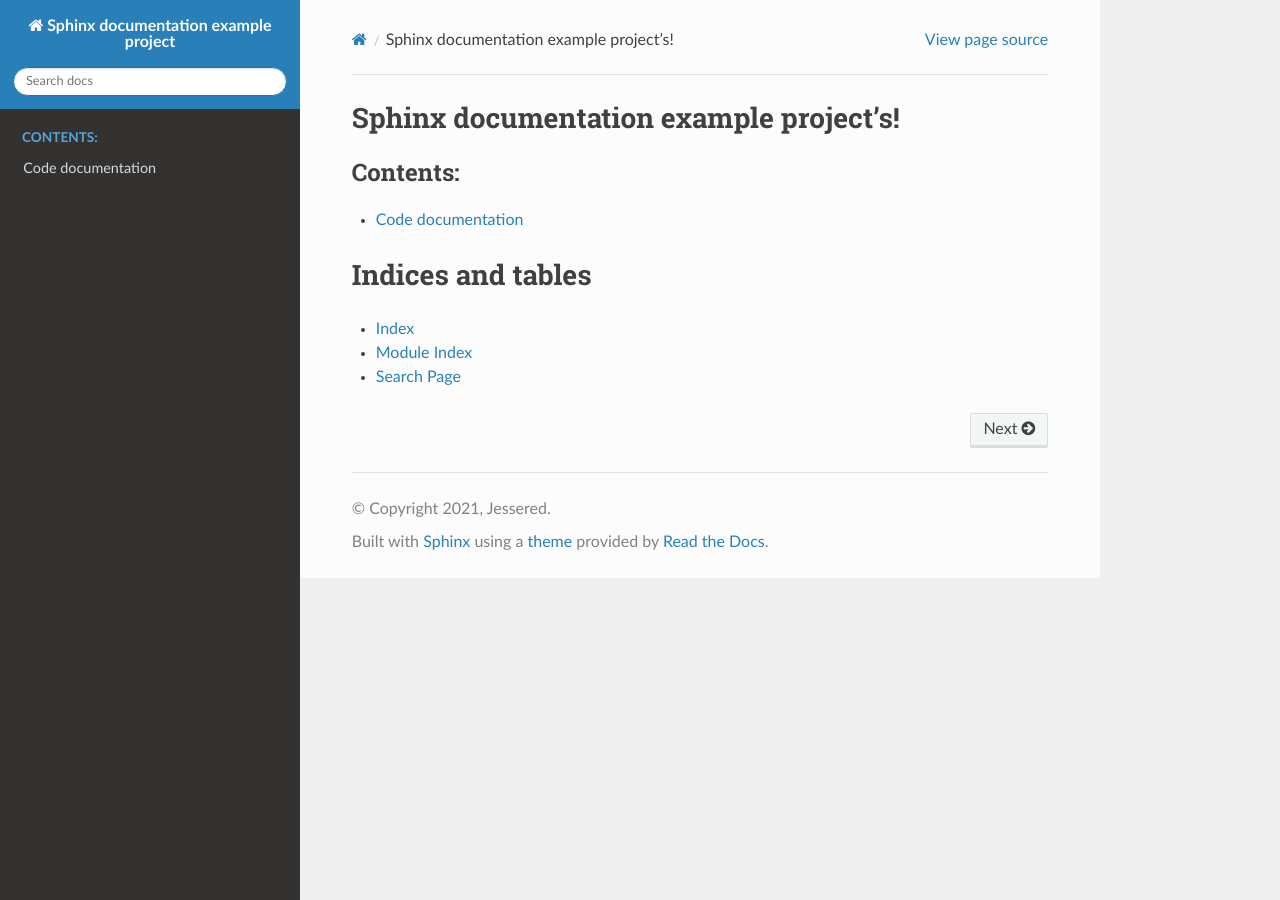
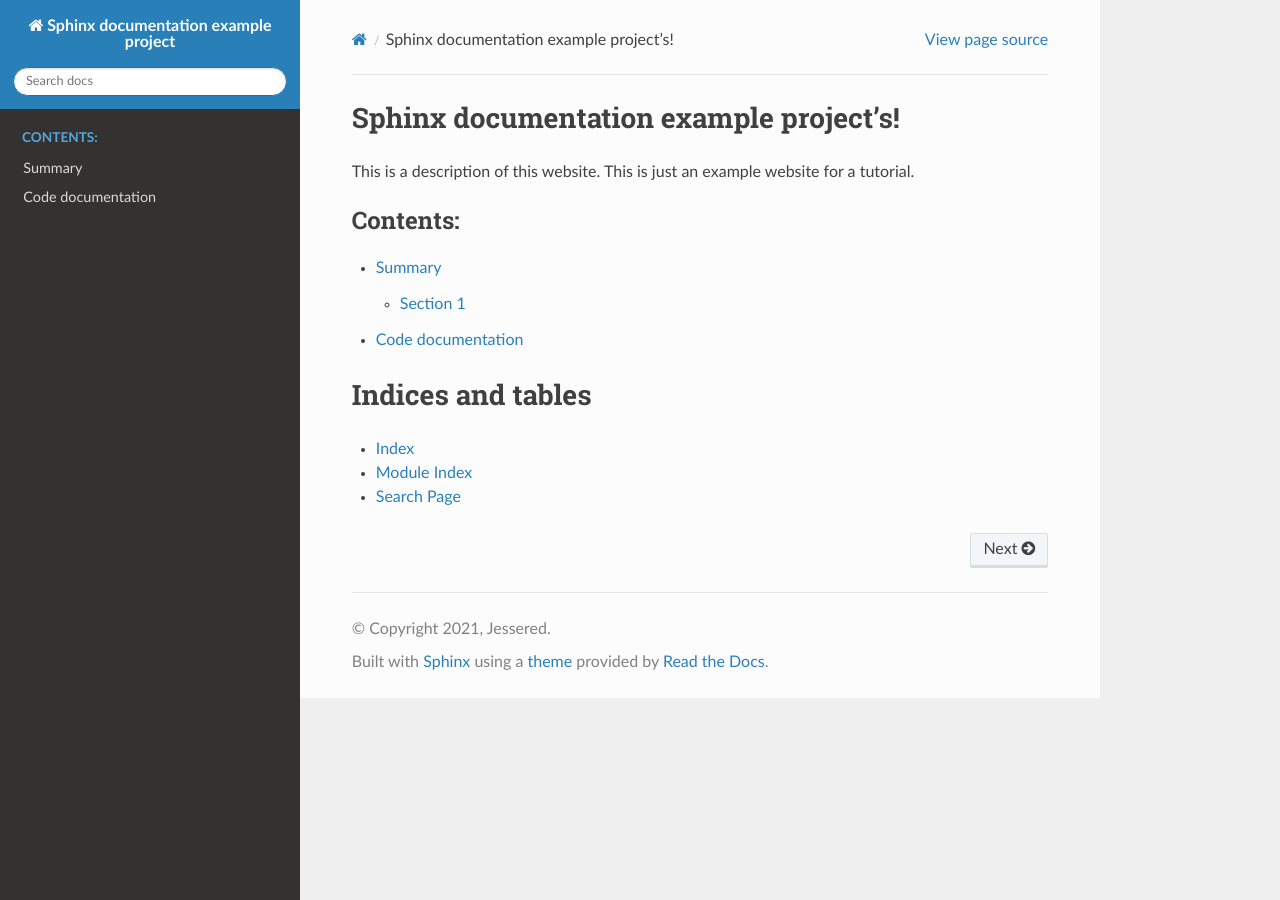
Before and after one commit to JesseRed/sphinx-python-doc-example, a Sphinx documentation site: the page built from sphinx/index.rst, in a window 1280 px wide. Built offline with Sphinx 7.4.7 and the Read the Docs theme 2.0.0, drawn with Linux system fonts in a browser that asks for light colours.

Commit message:
adding website content

```diff
--- a/sphinx/index.rst
+++ b/sphinx/index.rst
@@ -6,10 +6,14 @@
 Sphinx documentation example project's!
 ================================================================
 
+This is a description of this website.
+This is just an example website for a tutorial.
+
 .. toctree::
    :maxdepth: 2
    :caption: Contents:
 
+   summary
    code
 
 
```
Also changed, not shown: sphinx/summary.rst (added, +14 -0 lines).
